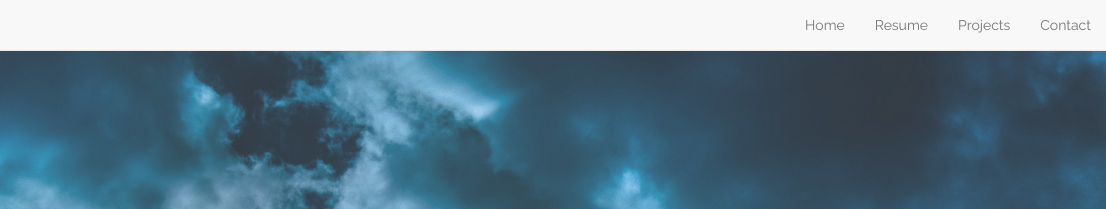
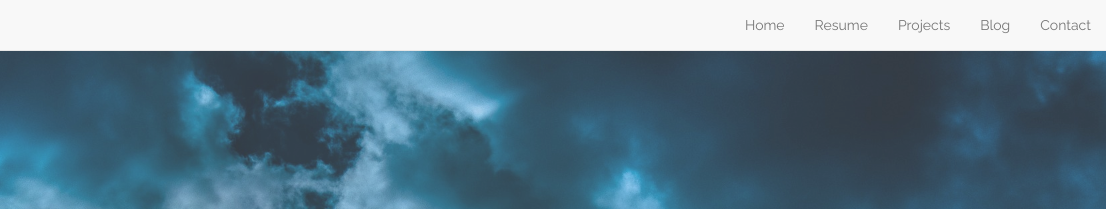
Before and after one commit to stratmsn/stratmsn.github.io, a plain HTML site: page index.html in a window 1280 px wide. Shown: the top 209 px of the page, 174-1280 px from the left. Drawn offline with nearby package versions, Linux system fonts and the light colour scheme.

Commit message:
Add files via upload

```diff
--- a/index.html
+++ b/index.html
@@ -59,7 +59,9 @@
                     <li><a href="https://stratmsn.github.io/mywebsite">Home</a></li>
                     <li><a href="https://stratmsn.github.io/resume/myresume" target="_blank">Resume</a></li>
                     <li><a href="#projects">Projects</a></li>
+                    <li><a href="https://stratmsn.blogspot.com" target="_blank">Blog</a></li>
                     <li><a href="#contact">Contact</a></li>
+
                 </ul>
             </div>
         </div>
```
